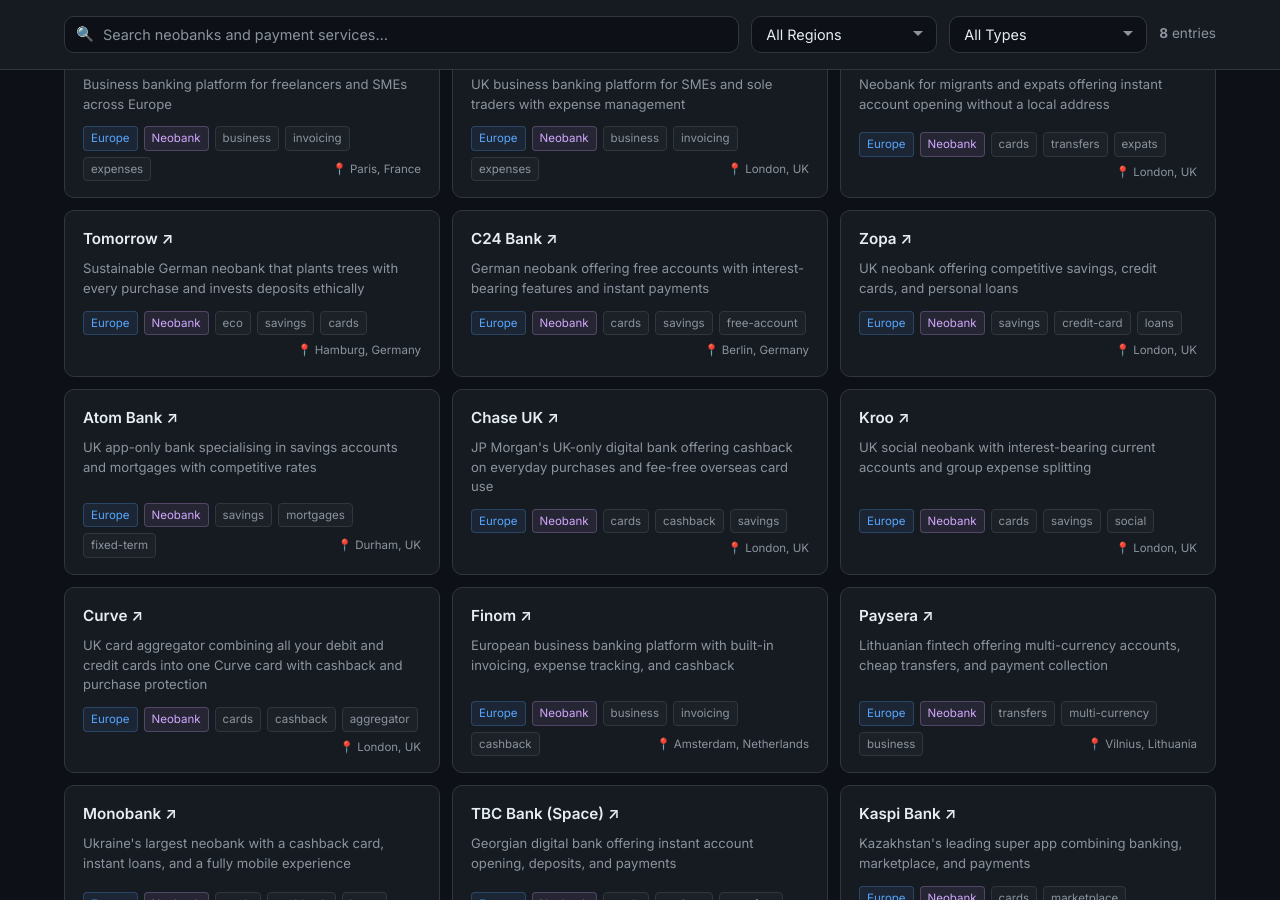
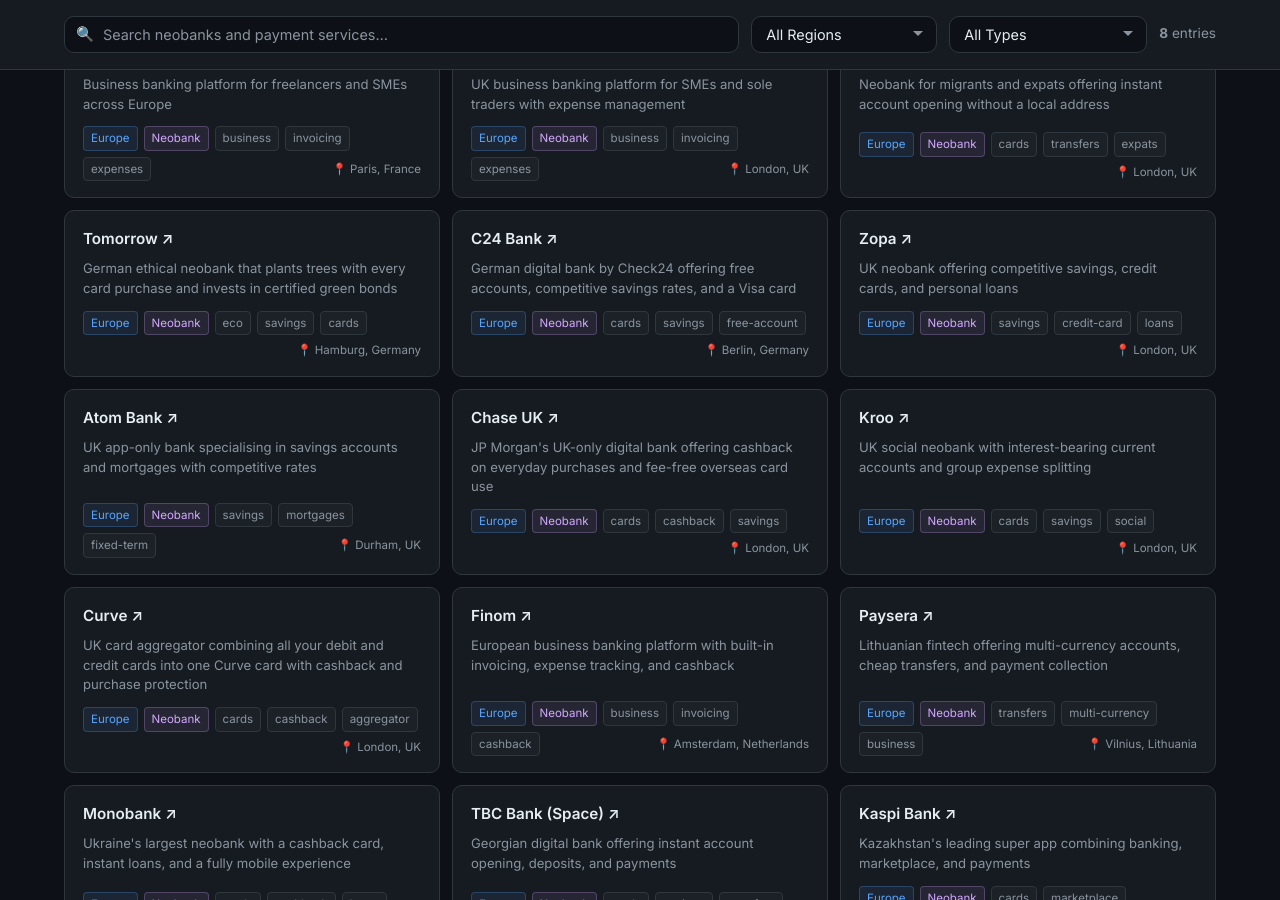
Before and after one commit to ittermit/awesome-neobanks, a Jekyll site: the page built from index.html, in a window 1280 px wide and 900 px high, scrolled down 3847 px. Built offline with Jekyll 4.4.1, drawn with Linux system fonts in a browser that asks for light colours.

Commit message:
update descriptions for Tomorrow and C24 Bank

```diff
--- a/_data/neobanks.yml
+++ b/_data/neobanks.yml
@@ -86,7 +86,7 @@
 
 - name: Tomorrow
   url: https://tomorrow.one
-  description: "Sustainable German neobank that plants trees with every purchase and invests deposits ethically"
+  description: "German ethical neobank that plants trees with every card purchase and invests in certified green bonds"
   region: Europe
   countries: [DE]
   tags: [eco, savings, cards, sustainable]
@@ -95,7 +95,7 @@
 
 - name: C24 Bank
   url: https://c24.de
-  description: "German neobank offering free accounts with interest-bearing features and instant payments"
+  description: "German digital bank by Check24 offering free accounts, competitive savings rates, and a Visa card"
   region: Europe
   countries: [DE]
   tags: [cards, savings, free-account]
```
Also changed, not shown: README.md.
